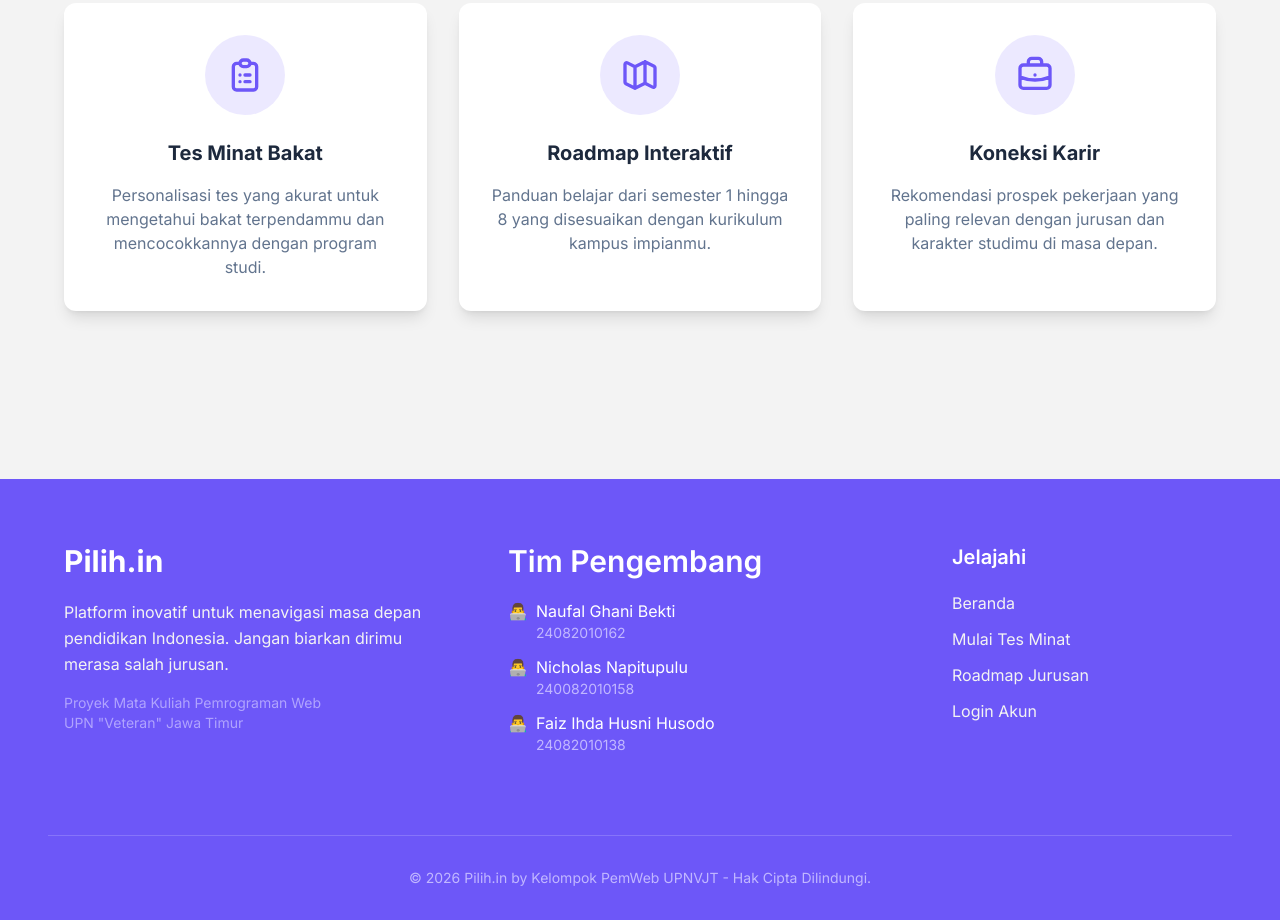
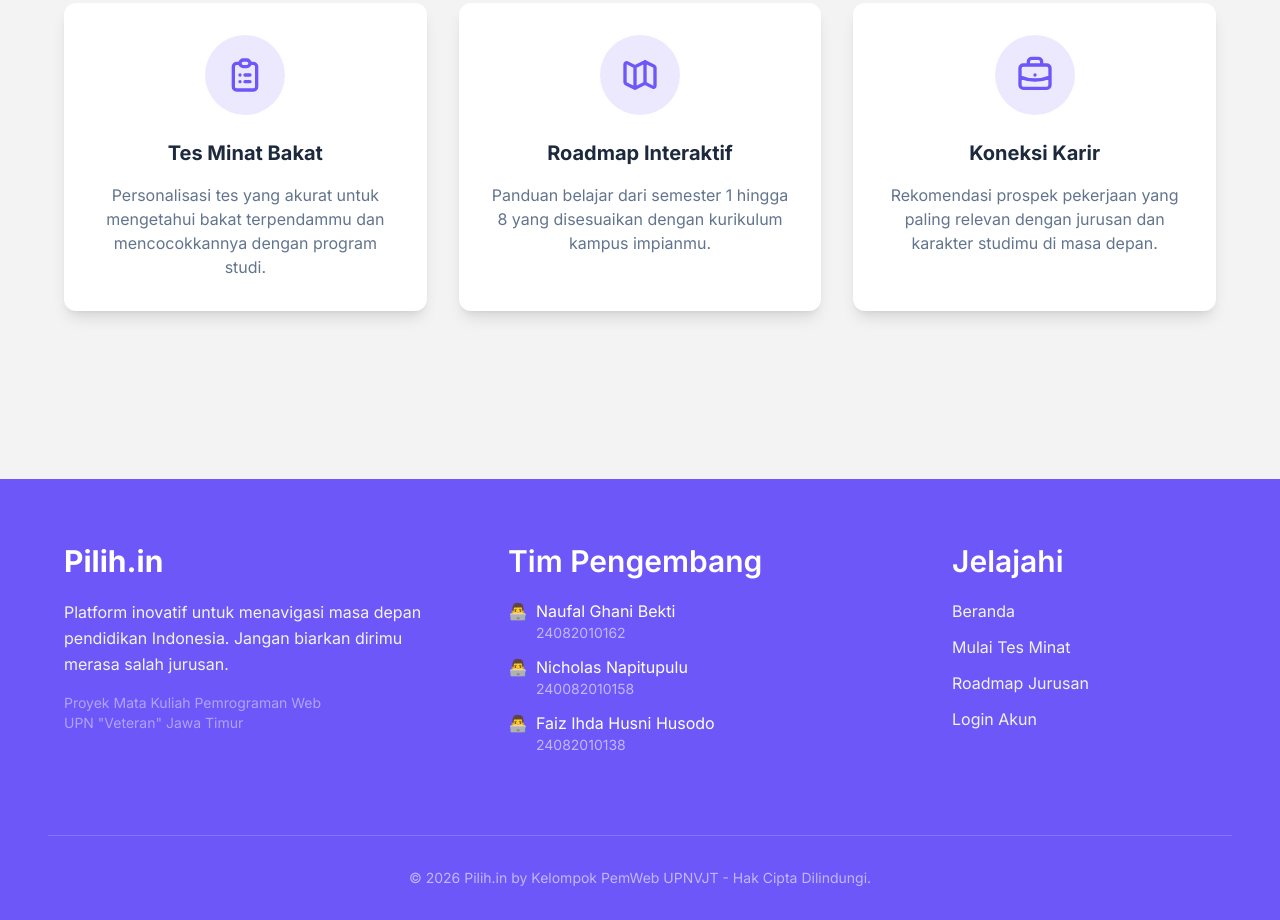
Before and after one commit to Naufal-Ghani22/Pilih.in-PemWeb, a website: page index.html in a window 1280 px wide. Shown: the part 1381-2301 px from the top of the page. Drawn offline with Linux system fonts and the light colour scheme.

Commit message:
size text

```diff
--- a/index.html
+++ b/index.html
@@ -147,7 +147,7 @@
                 </div>
 
                 <div class="w-full px-4 mb-12 md:w-1/4">
-                    <h3 class="font-semibold text-xl text-white mb-5">Jelajahi</h3>
+                    <h3 class="font-semibold text-3xl text-white mb-5">Jelajahi</h3>
                     <ul class="text-secondary space-y-3">
                         <li><a href="index.html" class="inline-block text-base hover:text-white transition">Beranda</a></li>
                         <li><a href="tes.html" class="inline-block text-base hover:text-white transition">Mulai Tes Minat</a></li>
```
